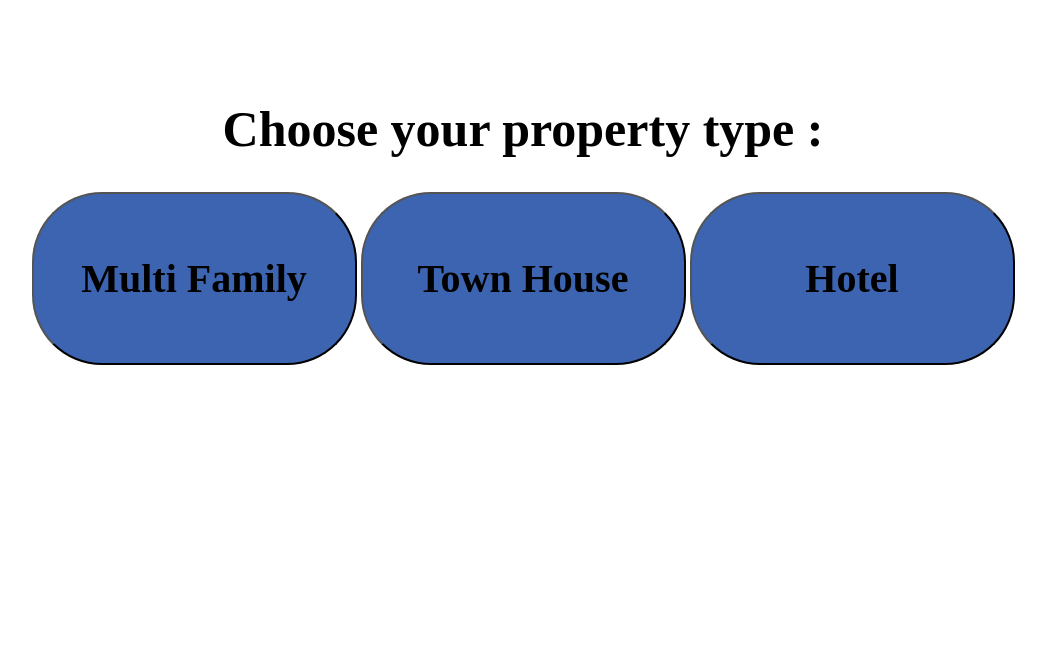
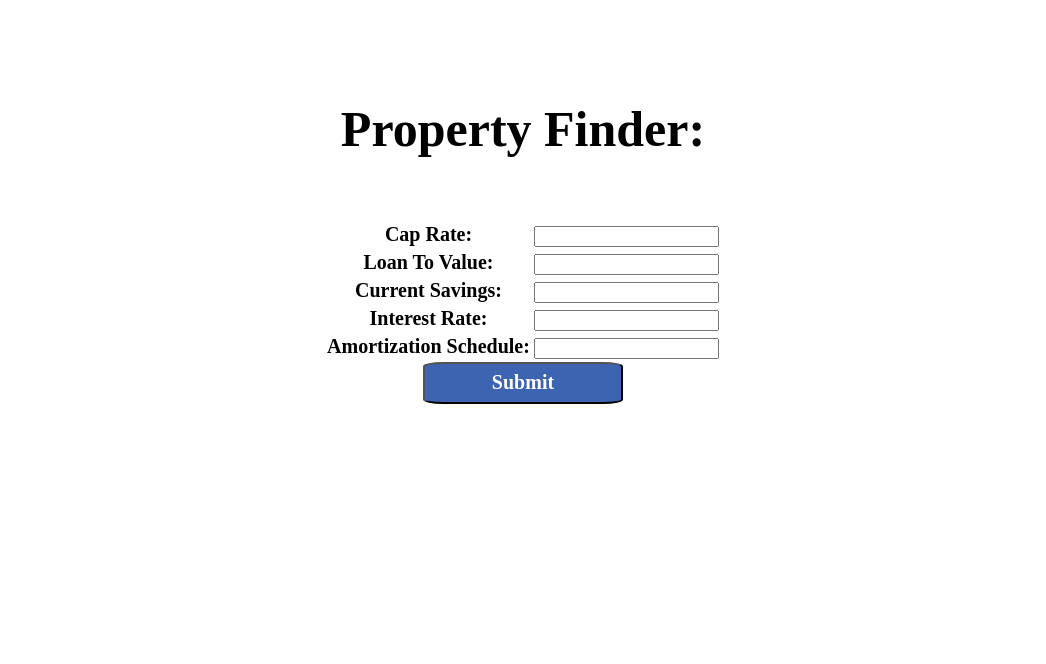
Before and after one commit to kimgogowow/shoptaki-realestate, a Django app: page /finder in a window 1280 px wide. Shown: the part 80-744 px from the top of the page, without its empty margins (117-1163 px from the left). Run offline with Django 4.2, Linux system fonts and the light colour scheme.

Commit message:
Added finder form

```diff
--- a/shoptaki/forms.py
+++ b/shoptaki/forms.py
@@ -18,6 +18,26 @@ class LoginForm(forms.Form):
             raise forms.ValidationError("Invalid Username or Password")
 
         return cleaned_data
+
+class FinderForm(forms.Form):
+    cap_rate = forms.CharField(
+                max_length=20,
+                label="Cap Rate")
+    loan_to_value = forms.CharField(
+            max_length=20,
+            label="Loan To Value")
+    current_savings = forms.CharField(
+                max_length=20,
+                label="Current Savings")
+    interest_rate = forms.CharField(
+                    max_length=20,
+                    label="Interest Rate")
+    amort_sched = forms.CharField(
+                        max_length=20,
+                        label="Amortization Schedule")
+
+    def clean(self):
+        cleaned_data = super().clean()
 
 
 class RegisterForm(forms.Form):
--- a/shoptaki/static/shoptaki/shoptaki.css
+++ b/shoptaki/static/shoptaki/shoptaki.css
@@ -109,6 +109,16 @@ header {
     margin-left: 100px;
 }
 
+#id_finder_button {
+
+    color: white;
+    font-size: 20px;
+    background: #3C64B1;
+    border-radius: 10%;
+    width: 200px;
+    height: 42px;
+}
+
 #login-link {
     margin-right: 100px;
 }
@@ -128,7 +138,8 @@ header {
 }
 
 .login_form,
-.register_form {
+.register_form,
+.finder_form{
     display: flex;
     justify-content: center;
     padding: 20px;
--- a/shoptaki/templates/shoptaki/finder.html
+++ b/shoptaki/templates/shoptaki/finder.html
@@ -2,20 +2,20 @@
 {% block content %}
 <div class="finder_option_body">
 
-    <h1 class=" finder_title">
-        Choose your property type :
-    </h1>
+    <h2 class=" finder_title">
+        Property Finder:
+    </h2>
 
     <div class="property_options">
-        <button>
-            Multi Family
-        </button>
-        <button>
-            Town House
-        </button>
-        <button>
-            Hotel
-        </button>
+        <div class="finder_form">
+            <form method="post" action="{% url 'finder' %}">
+                <table>
+                    {{form}}
+                </table>
+                {% csrf_token %}
+                <button class="button" id="id_finder_button" type="submit">Submit</button>
+            </form>
+        </div>
     </div>
 </div>
 
--- a/shoptaki/views.py
+++ b/shoptaki/views.py
@@ -4,7 +4,7 @@ from django.contrib.auth.decorators import login_required
 from django.contrib.auth.models import User
 from django.contrib.auth import authenticate, login, logout
 # from django.utils import timezone
-from shoptaki.forms import LoginForm, RegisterForm
+from shoptaki.forms import LoginForm, RegisterForm, FinderForm
 
 # Create your views here.
 
@@ -68,6 +68,22 @@ def logout_action(request):
     return redirect(reverse('login'))
 
 
+def finder_action(request):
+    context = {}
+    if request.method == 'GET':
+        context['form'] = FinderForm()
+        # once passed authentication--jump to global stream
+        return render(request, 'shoptaki/finder.html', context)
+
+    form = FinderForm(request.POST)
+    context['form'] = form
+
+    if not form.is_valid():
+        return render(request, 'shoptaki/finder.html', context)
+    # update the global stream page
+    return redirect(reverse('home'))
+
+
 @login_required
 def user_profile_action(request):
     context = {}
--- a/webapps/urls.py
+++ b/webapps/urls.py
@@ -23,7 +23,7 @@ urlpatterns = [
     path('login', views.login_action, name="login"),
     path('register', views.register_action, name="register"),
     path('logout', views.logout_action, name="logout"),
-    path('finder', views.find_action, name="finder"),
+    path('finder', views.finder_action, name="finder"),
     path('favorites', views.check_favorites, name="favorites"),
     path('profile', views.user_profile_action, name="profile"),
     path('settings', views.user_settings_action, name="settings"),
```
